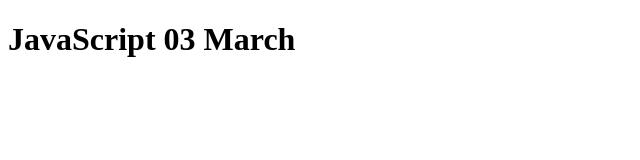
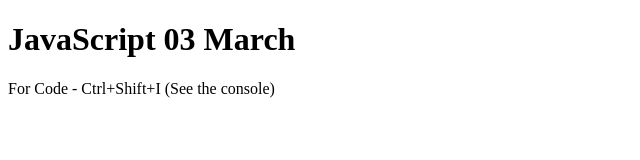
Before and after one commit to rajdeepkgautam/Daily-Class-Content, a plain HTML site: page index.html in a window 1280 px wide. Shown: the whole page, without its empty margins (0-640 px from the left). Drawn offline with Linux system fonts and the light colour scheme.

Commit message:
Update index.html

```diff
--- a/index.html
+++ b/index.html
@@ -9,5 +9,7 @@
 </head>
 <body>
    <h1> JavaScript 03 March</h1>
+    For Code - Ctrl+Shift+I
+               (See the console)
 </body>
 </html>
```
